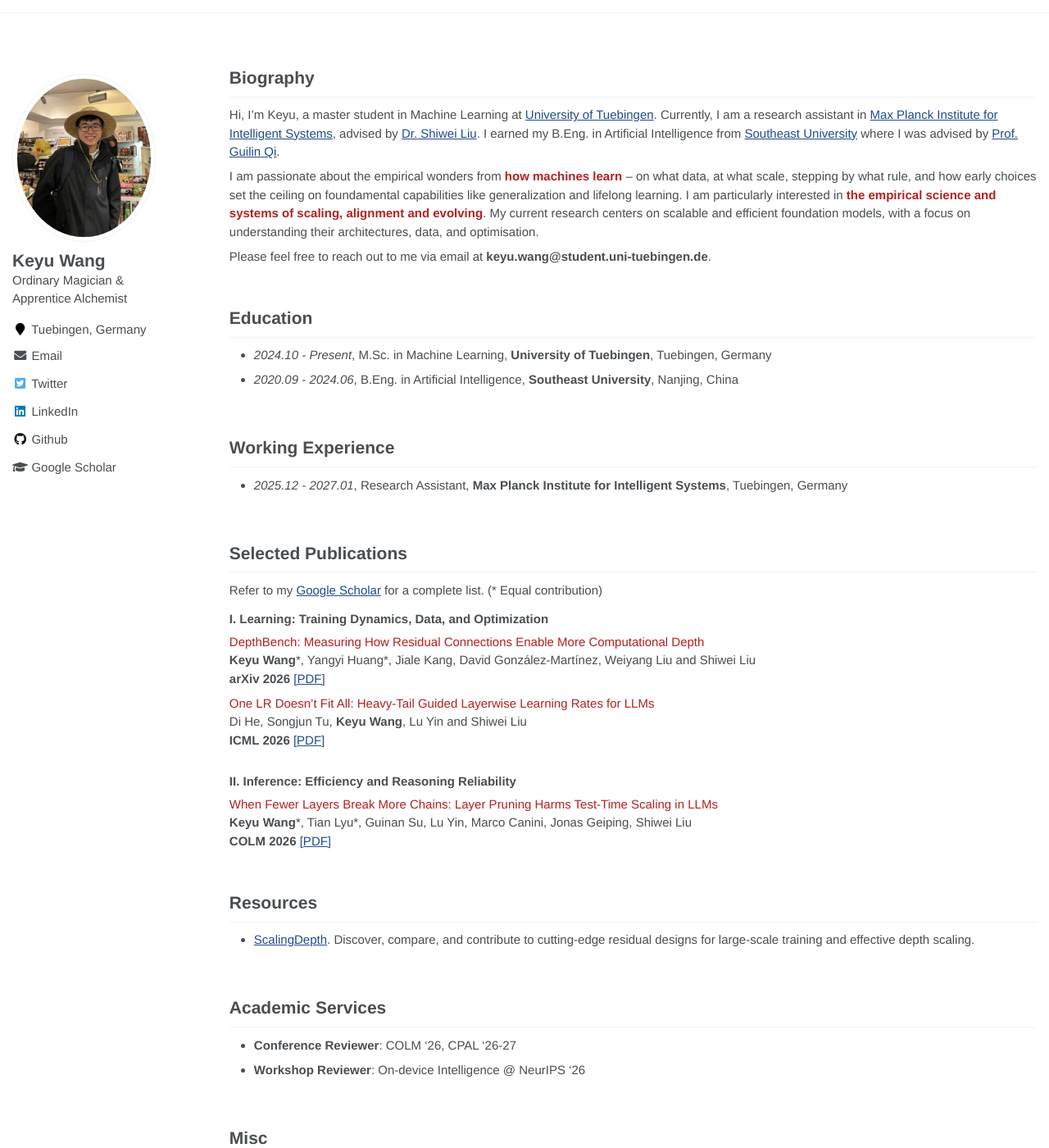
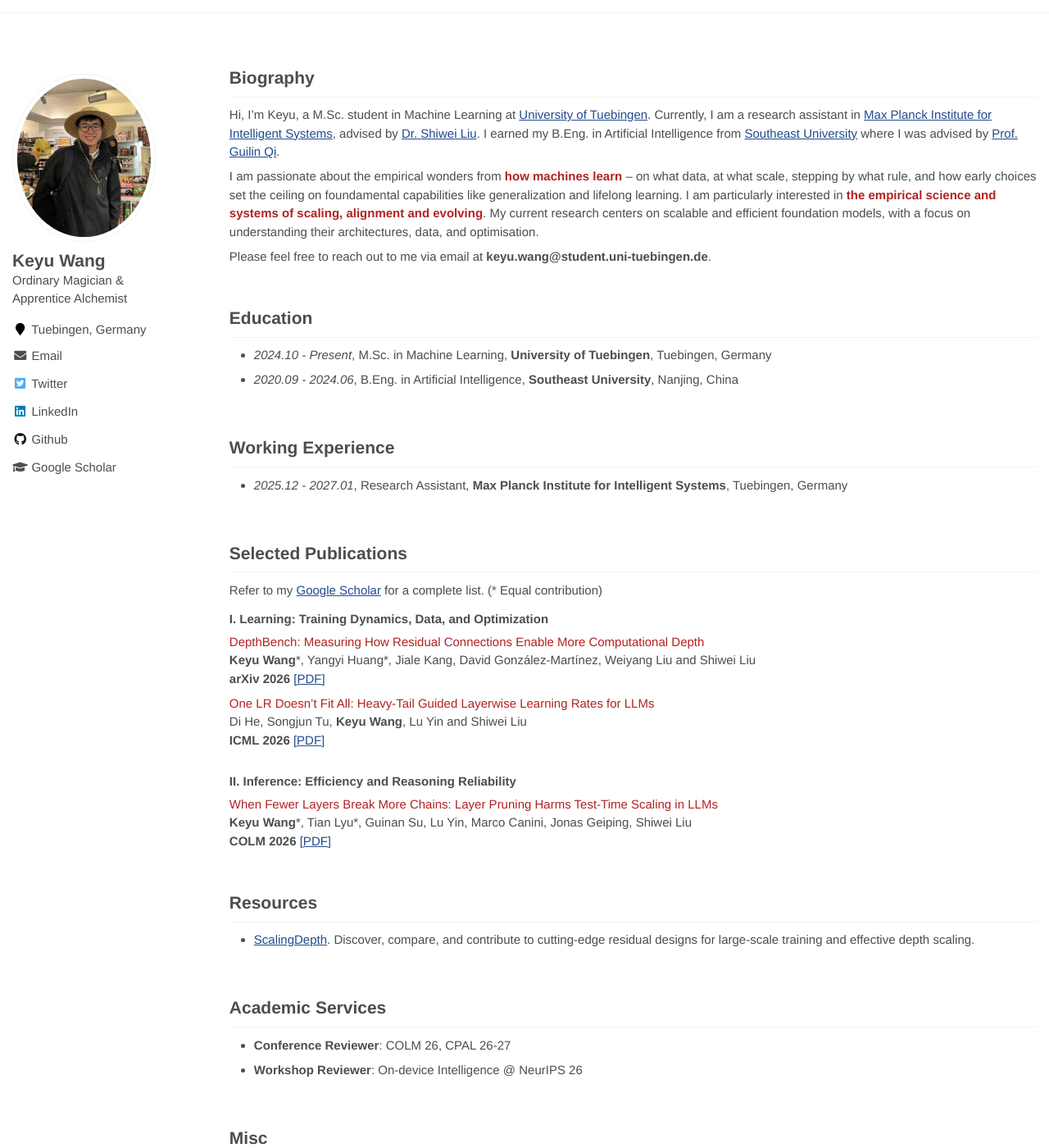
Before and after one commit to keyu-wang-2002/keyu-wang-2002.github.io, a Jekyll site: the page built from _pages/about.md, in a window 1280 px wide and 1400 px high. Shown: the whole window at 82% size. Built offline with Jekyll 4.4.1, drawn with Linux system fonts in a browser that asks for light colours.

Commit message:
Update about.md

```diff
--- a/_pages/about.md
+++ b/_pages/about.md
@@ -15,7 +15,7 @@ redirect_from:
 
 # Biography
 
-Hi, I'm Keyu, a master student in Machine Learning at [University of Tuebingen]([[https://uni-tuebingen.de/en/]]). Currently, I am a research assistant in [Max Planck Institute for Intelligent Systems](https://is.mpg.de/), advised by  [Dr. Shiwei Liu](https://shiweiliuiiiiiii.github.io). I earned my B.Eng. in Artificial Intelligence from [Southeast University](https://www.seu.edu.cn/) where I was advised by [Prof. Guilin Qi](https://scholar.google.com/citations?user=1gw3LJQAAAAJ&hl=zh-CN).
+Hi, I'm Keyu, a M.Sc. student in Machine Learning at [University of Tuebingen]([[https://uni-tuebingen.de/en/]]). Currently, I am a research assistant in [Max Planck Institute for Intelligent Systems](https://is.mpg.de/), advised by  [Dr. Shiwei Liu](https://shiweiliuiiiiiii.github.io). I earned my B.Eng. in Artificial Intelligence from [Southeast University](https://www.seu.edu.cn/) where I was advised by [Prof. Guilin Qi](https://scholar.google.com/citations?user=1gw3LJQAAAAJ&hl=zh-CN).
 
 I am passionate about the empirical wonders from <font color='FireBrick'><strong>how machines learn</strong></font> -- on what data, at what scale, stepping by what rule, and how early choices set the ceiling on foundamental capabilities like generalization and lifelong learning. I am particularly interested in <font color='FireBrick'><strong>the empirical science and systems of scaling, alignment and evolving</strong></font>. My current research centers on scalable and efficient foundation models, with a focus on understanding their architectures, data, and optimisation.
 
@@ -78,8 +78,8 @@ Di He, Songjun Tu, **Keyu Wang**, Lu Yin and Shiwei Liu \\
 <br>
 
 # Academic Services
-- **Conference Reviewer**: COLM '26, CPAL '26-27
-- **Workshop Reviewer**: On-device Intelligence @ NeurIPS '26
+- **Conference Reviewer**: COLM 26, CPAL 26-27
+- **Workshop Reviewer**: On-device Intelligence @ NeurIPS 26
 
 <br>
 
```
